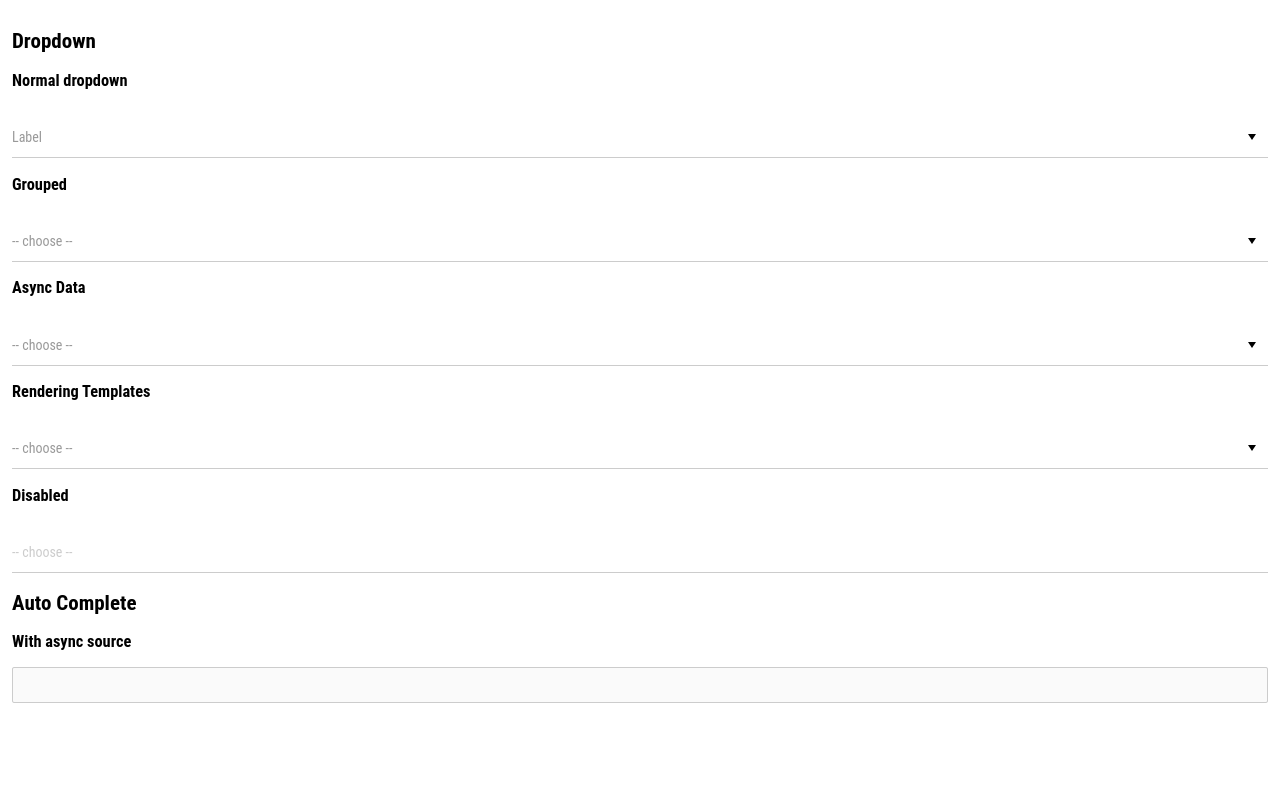
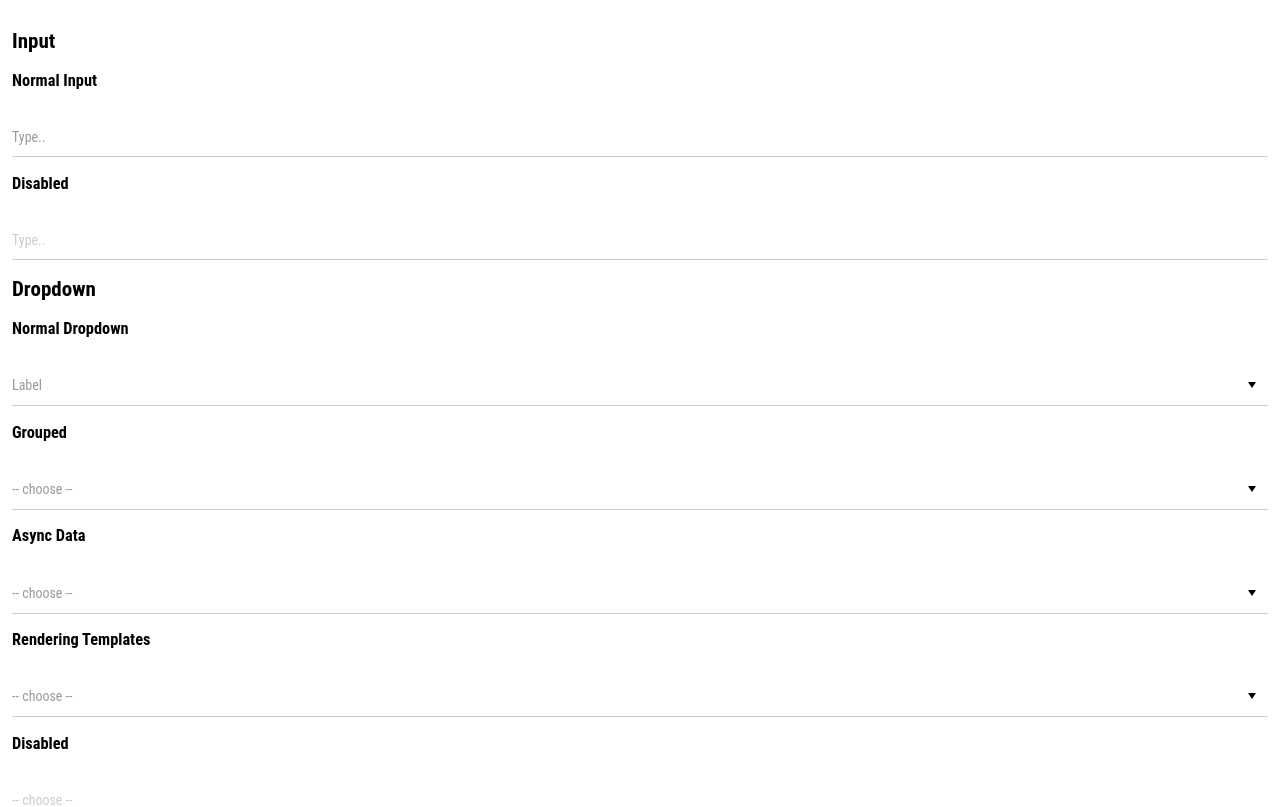
Before and after one commit to Phyrra/angular-ui-elements, an Angular app: page / in a window 1280 px wide. Shown: the top 807 px of the page. Built offline with nearby package versions, Linux system fonts and the light colour scheme.

Commit message:
added input element

```diff
--- a/src/app/bootstrap/components/app/masa-app.component.html
+++ b/src/app/bootstrap/components/app/masa-app.component.html
@@ -1,6 +1,16 @@
+<h2>Input</h2>
+
+<h3>Normal Input</h3>
+
+<masa-input [(ngModel)]="value1" (ngModelChange)="onValueSelected($event)" label="Type.."></masa-input>
+
+<h3>Disabled</h3>
+
+<masa-input [(ngModel)]="value2" (ngModelChange)="onValueSelected($event)" label="Type.." [disabled]="true"></masa-input>
+
 <h2>Dropdown</h2>
 
-<h3>Normal dropdown</h3>
+<h3>Normal Dropdown</h3>
 
 <masa-dropdown [data]="someData" [(ngModel)]="item1" (ngModelChange)="onValueSelected($event)" [search]="['name']" label="-- choose --" label="Label">
 	<ng-template #option let-item="item">
--- a/src/app/ui-elements/components/dropdown/masa-dropdown.component.scss
+++ b/src/app/ui-elements/components/dropdown/masa-dropdown.component.scss
@@ -195,9 +195,9 @@ $label-offset: $label-font-size + $default-padding;
 					background-color: $selected-color;
 				}
 
-        &:hover {
-          background-color: $hover-color;
-        }
+				&:hover {
+					background-color: $hover-color;
+				}
 			}
 
 			.dropdown-group {
--- /dev/null
+++ b/src/app/ui-elements/components/input/masa-input.component.html
@@ -0,0 +1,14 @@
+<div *ngIf="label" [ngClass]="{ 'input-label': true, 'no-value': !value }">
+	{{ label }}
+</div>
+
+<div class="input-wrapper">
+	<input
+		type="text"
+		[(ngModel)]="value"
+		(ngModelChanges)="onModelChange($event)"
+		[disabled]="disabled"
+		(focus)="onFocus()"
+		(blur)="onBlur()"
+	/>
+</div>
--- /dev/null
+++ b/src/app/ui-elements/components/input/masa-input.component.scss
@@ -0,0 +1,111 @@
+@import "~scss/definitions";
+@import "~scss/mixins";
+
+$label-offset: $label-font-size + $default-padding;
+
+:host {
+	position: relative;
+
+	&.disabled {
+		.input-label {
+			color: $input-disabled;
+
+			&.no-value {
+				font-size: inherit;
+
+				top: $label-offset;
+			}
+		}
+	}
+
+	&.focus:not(.disabled) {
+		.input-label {
+			transition: $focus-transition;
+			transition-property: color, top, font-size;
+
+			font-size: $label-font-size;
+			top: 0;
+			color: $active-color;
+		}
+
+		.input-wrapper {
+			&::after {
+				transition: $focus-transition;
+				transition-property: left, right;
+
+				left: 0;
+				right: 0;
+			}
+		}
+	}
+
+	&:not(.focus):not(.disabled) {
+		.input-label {
+			&.no-value {
+				transition: $focus-transition;
+				transition-property: color, top, font-size;
+
+				font-size: inherit;
+				top: $label-offset;
+				color: $label-color;
+			}
+
+			&:not(.no-value) {
+				transition: $focus-transition;
+				transition-property: color, top, font-size;
+
+				font-size: $label-font-size;
+				top: 0;
+				color: $label-color;
+			}
+		}
+
+		.input-wrapper {
+			&::after {
+				transition: $focus-transition;
+				transition-property: left, right;
+
+				left: 50%;
+				right: 50%;
+			}
+		}
+	}
+
+	.input-label {
+		position: absolute;
+		left: 0;
+
+		pointer-events: none;
+	}
+
+	.input-wrapper {
+		position: relative;
+
+		color: inherit;
+
+		padding-top: $label-font-size;
+		border-bottom: $element-border;
+
+		input {
+			&:focus {
+				outline: none;
+			}
+
+			width: 100%;
+			border: none;
+			background-color: transparent;
+
+			padding: $default-padding 0;
+		}
+
+		&::after {
+			content: '';
+			display: block;
+			height: $element-border-size * 2;
+			background-color: $active-color;
+
+			position: absolute;
+			bottom: -$element-border-size;
+		}
+	}
+}
--- /dev/null
+++ b/src/app/ui-elements/components/input/masa-input.component.ts
@@ -0,0 +1,89 @@
+import { Component } from '@angular/core';
+import { ElementRef } from '@angular/core';
+import { Input } from '@angular/core';
+import { HostBinding } from '@angular/core';
+import { ControlValueAccessor, NG_VALUE_ACCESSOR } from '@angular/forms';
+import { forwardRef } from '@angular/core';
+
+const INPUT_VALUE_ACCESSOR = {
+	name: 'masaInputValueAccessor',
+	provide: NG_VALUE_ACCESSOR,
+	useExisting: forwardRef(() => MasaInputComponent), // tslint:disable-line:no-use-before-declare
+	multi: true
+};
+
+@Component({
+	selector: 'masa-input',
+	templateUrl: './masa-input.component.html',
+	styleUrls: ['./masa-input.component.scss'],
+	providers: [
+		INPUT_VALUE_ACCESSOR
+	]
+})
+export class MasaInputComponent implements ControlValueAccessor {
+	@Input() value: string;
+	@Input() label: string;
+	@HostBinding('class.disabled') @Input() disabled: boolean;
+
+	@HostBinding('class.focus') hasFocus: boolean;
+
+	private onTouch: Function;
+	private onModelChange: Function;
+
+	/**
+	 * Constructor of the Component
+	 *
+	 * @constructor
+	 * @param {ElementRef} elementRef - the reference of the element
+	 */
+	constructor(private elementRef: ElementRef) { }
+
+	/**
+	 * Register callback for ControlValueAccessor onTouch,
+	 * sets the function to be called when the element is touched
+	 *
+	 * @param {Function} fn - the function to be called
+	 */
+	registerOnTouched(fn: Function): void {
+		this.onTouch = fn;
+	}
+
+	/**
+	 * Register callback for ControlValueAccessor onChange,
+	 * sets the function to be called when the value within is changed
+	 *
+	 * @param {Function} fn - the function to be called
+	 */
+	registerOnChange(fn: Function): void {
+		this.onModelChange = fn;
+	}
+
+	/**
+	 * Writes the interal value when the model is changed from the outside
+	 *
+	 * @param {any} item - the item to be selected
+	 */
+	writeValue(val: string): void {
+		this.value = val;
+
+		if (this.onTouch) {
+			this.onTouch();
+		}
+
+		if (this.onModelChange) {
+			this.onModelChange(val);
+		}
+	}
+
+	onFocus(): void {
+		this.hasFocus = true;
+
+		this.elementRef.nativeElement.dispatchEvent(new Event('focus'));
+	}
+
+	onBlur(): void {
+		this.hasFocus = false;
+
+		this.elementRef.nativeElement.dispatchEvent(new Event('focus'));
+	}
+}
```
Also changed, not shown: src/app/ui-elements/ui-elements.module.ts (+5 -2 lines).
